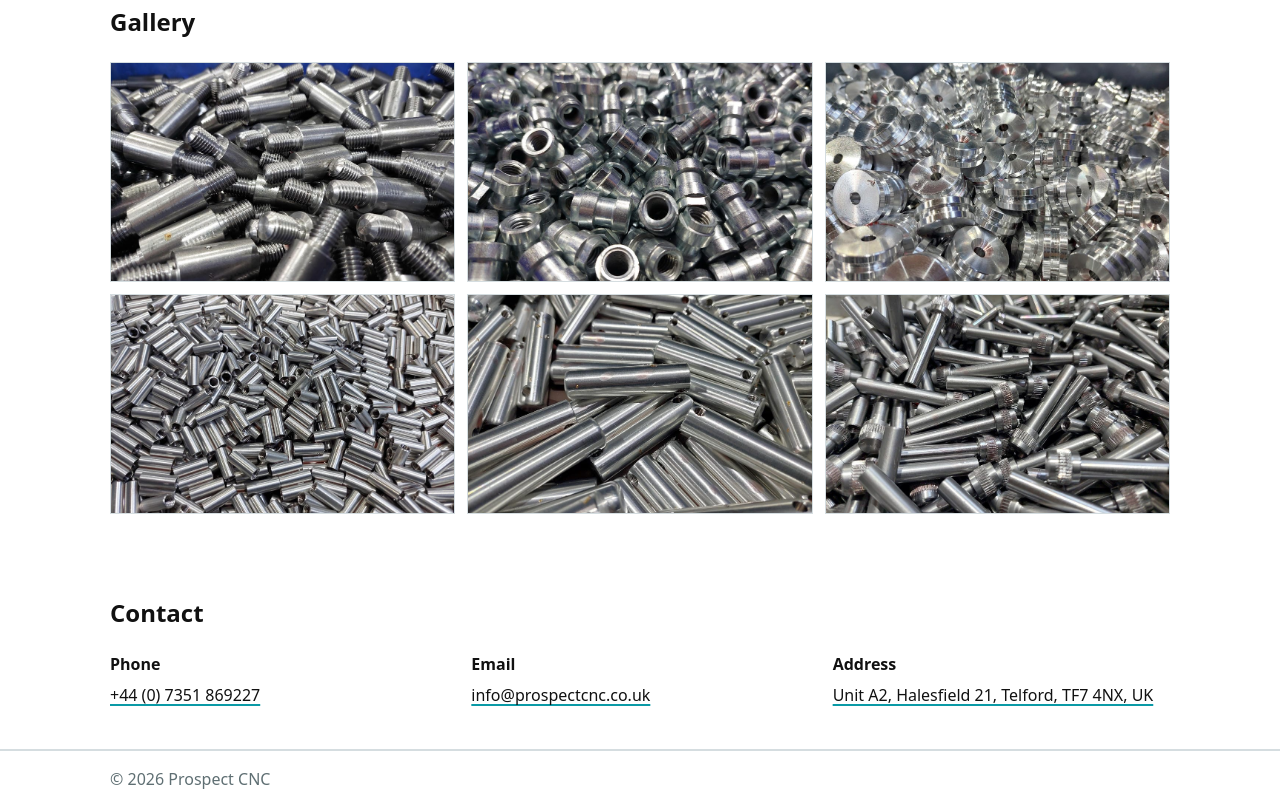
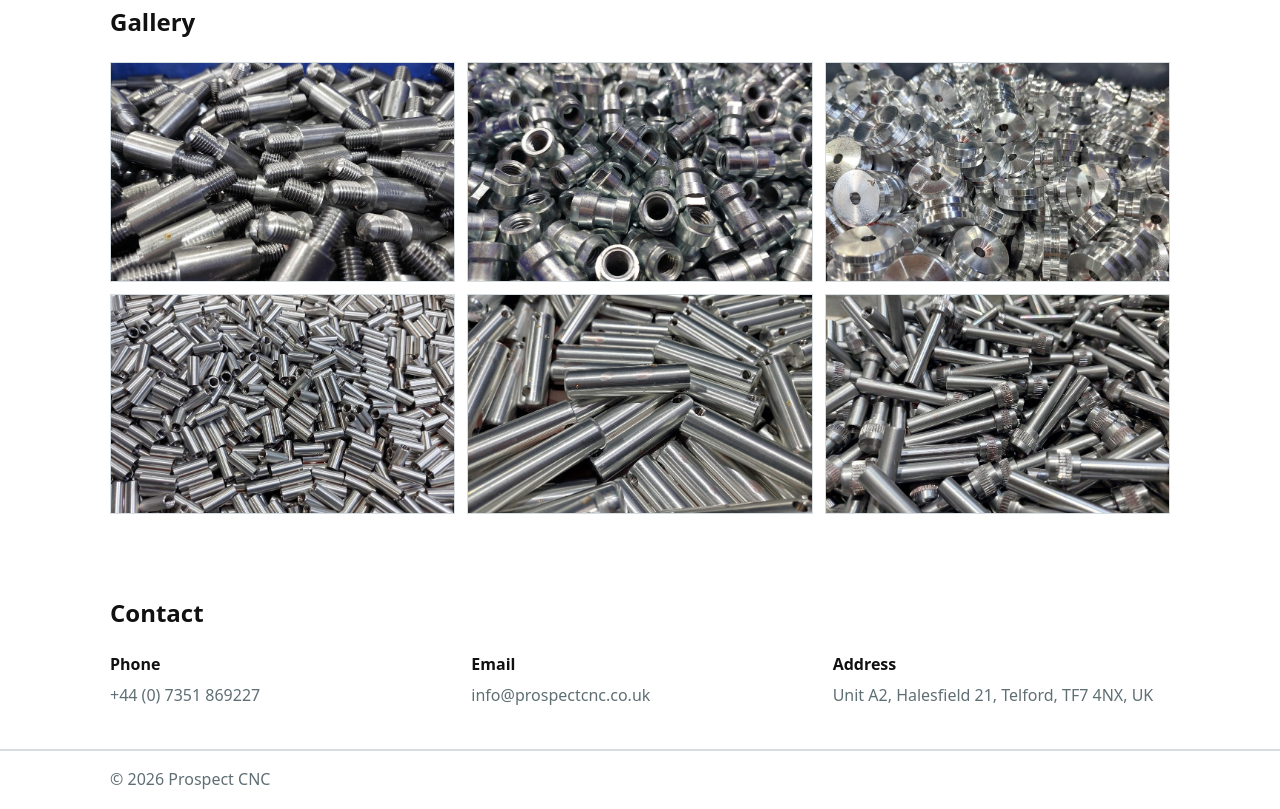
Before and after one commit to prospectcnc/prospectcnc.github.io, a plain HTML site: page index.html in a window 1280 px wide. Shown: the part 1050-1859 px from the top of the page. Drawn offline with Linux system fonts and the light colour scheme.

Commit message:
Contact links: drop the teal underline, keep the original grey look
They stay tappable links; on desktop they turn teal on hover, matching the menu.

```diff
--- a/assets/css/styles.css
+++ b/assets/css/styles.css
@@ -139,11 +139,8 @@ body {
 }
 
 .contact-details a {
-  color: var(--text);
-  text-decoration: underline;
-  text-decoration-color: var(--accent);
-  text-decoration-thickness: 2px;
-  text-underline-offset: 3px;
+  color: var(--muted);
+  text-decoration: none;
 }
 
 .contact-details a:hover {
```
